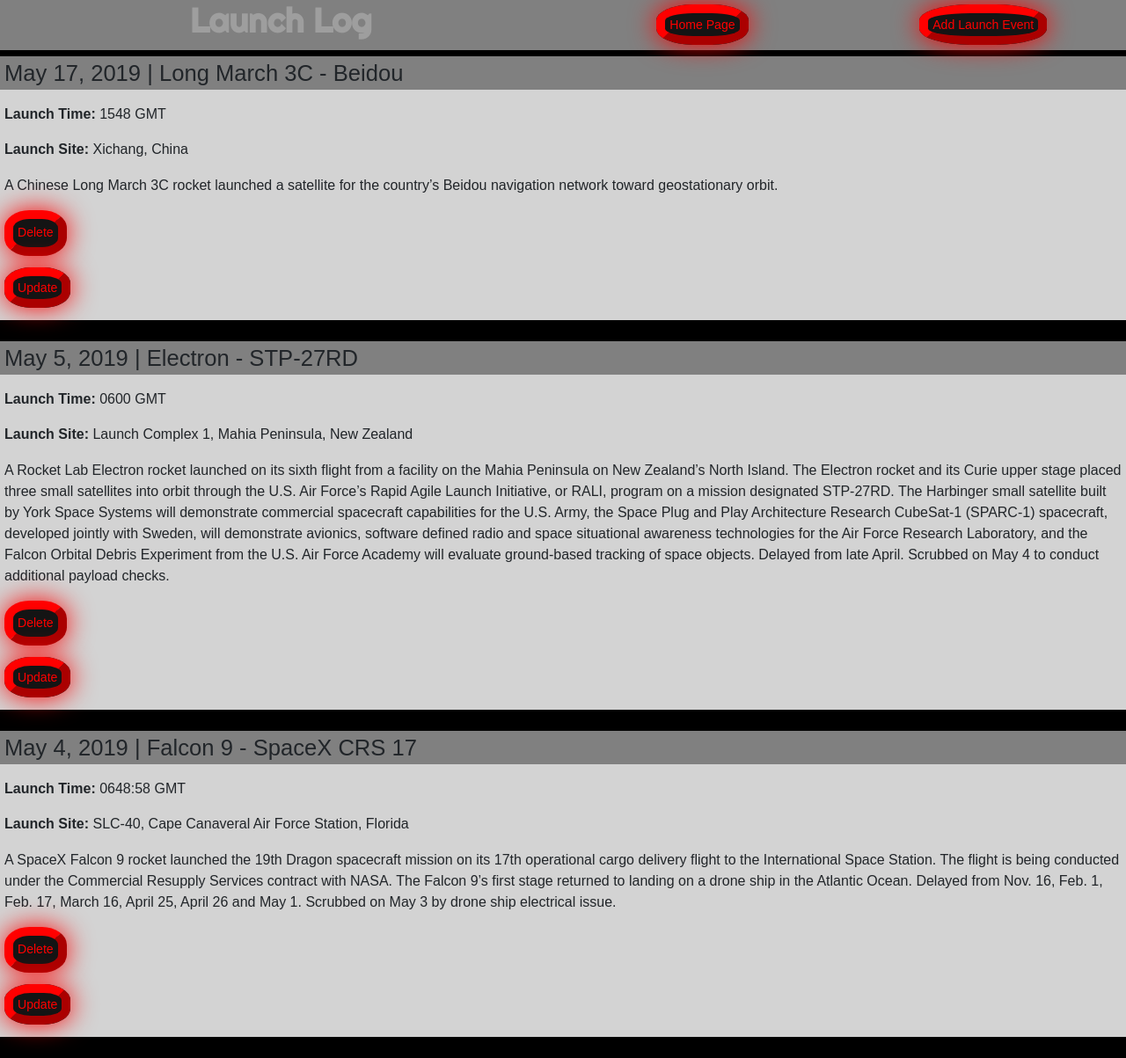
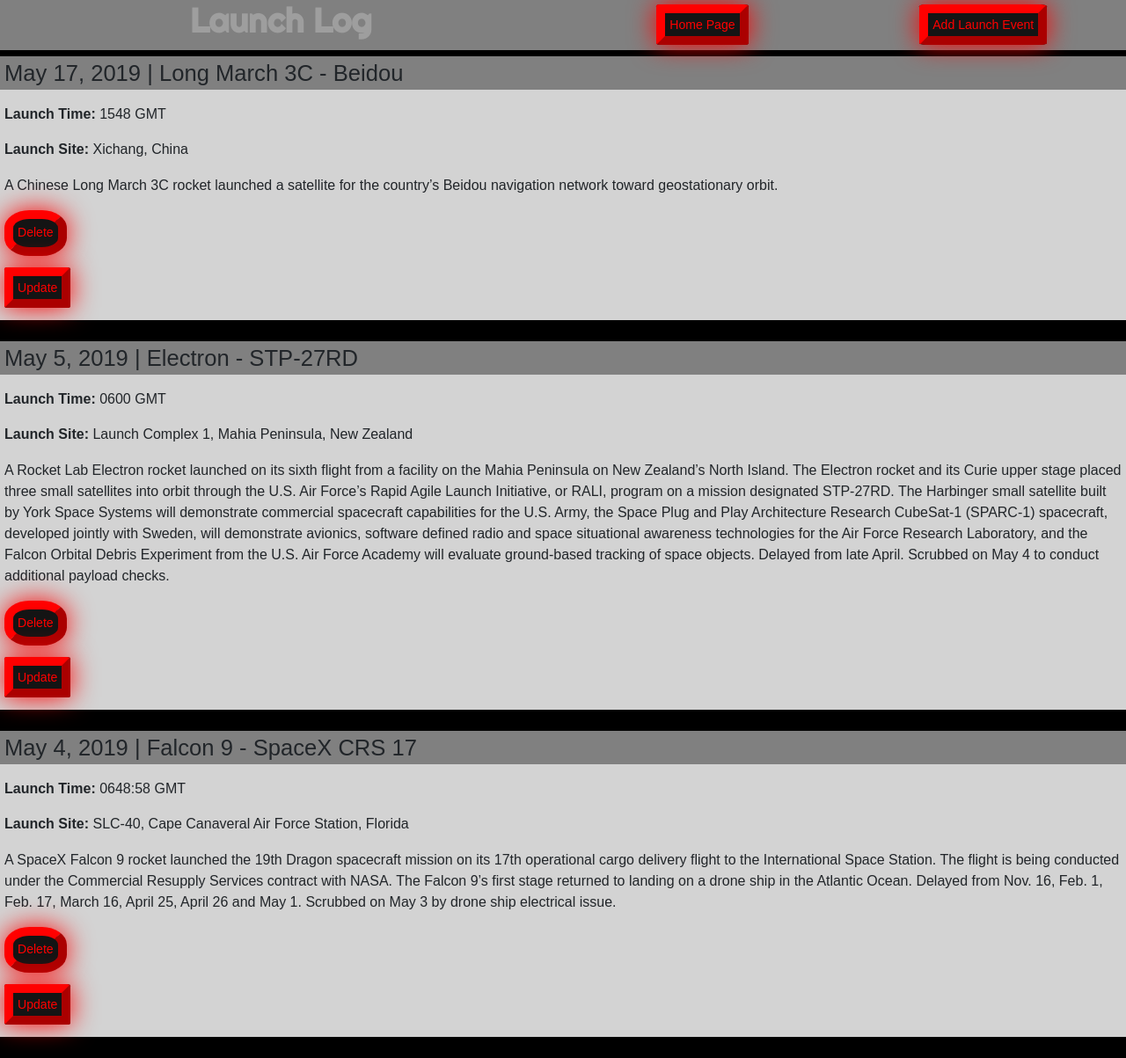
Before and after one commit to jdrakecode/django_solo, a Django app: page /launch in a window 1280 px wide. Shown: the whole page at 88% size. Run offline with Django 3.2, Linux system fonts and the light colour scheme; data comes from the database, SQL or seed files in the repository; some libraries are stand-ins or nearby versions; grey boxes are pictures that could not be loaded.

Commit message:
squared links

```diff
--- a/spacelaunch/space_news/static/style.css
+++ b/spacelaunch/space_news/static/style.css
@@ -21,7 +21,7 @@
     border-style: outset;
     border-width: 10px;
     box-shadow: 0px 0px 30px red;
-    border-radius: 40%;
+    border-radius: 5%;
     /* transition-duration: 0.1s; */
 }
 
```
